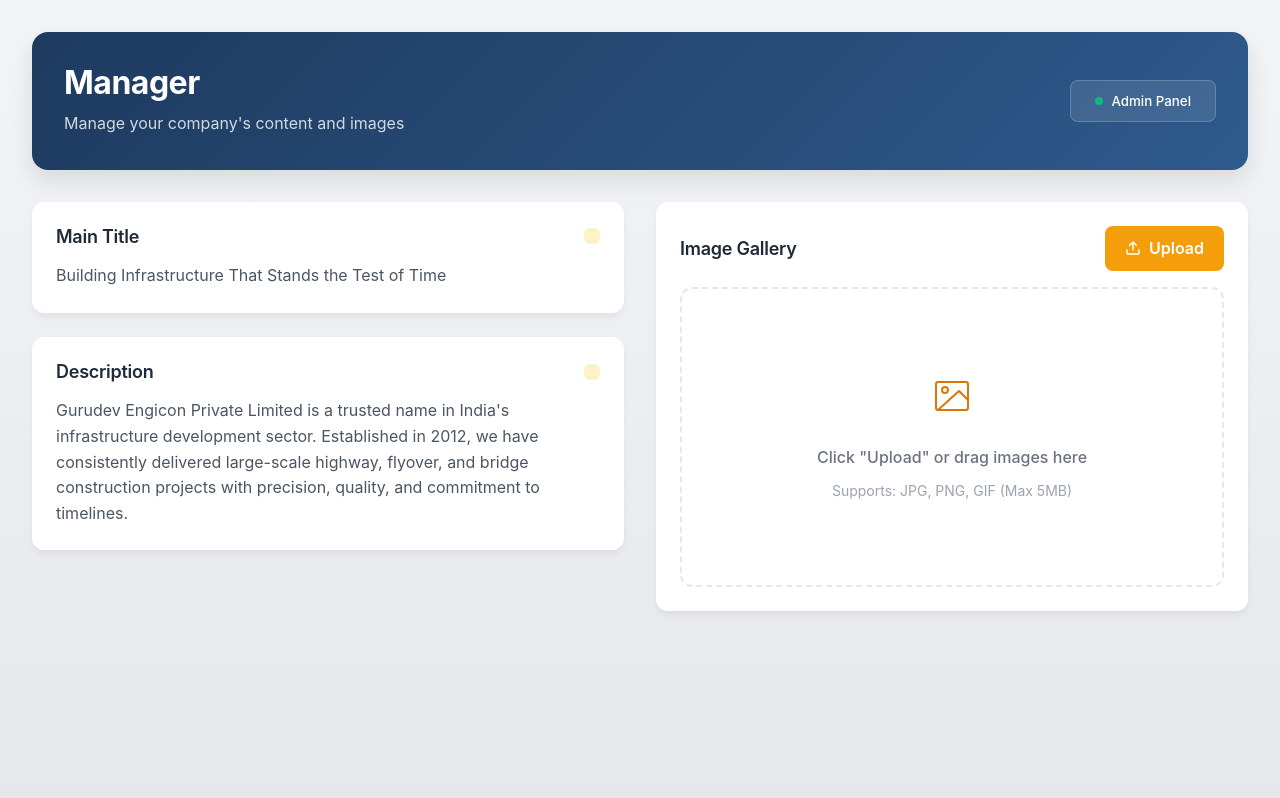
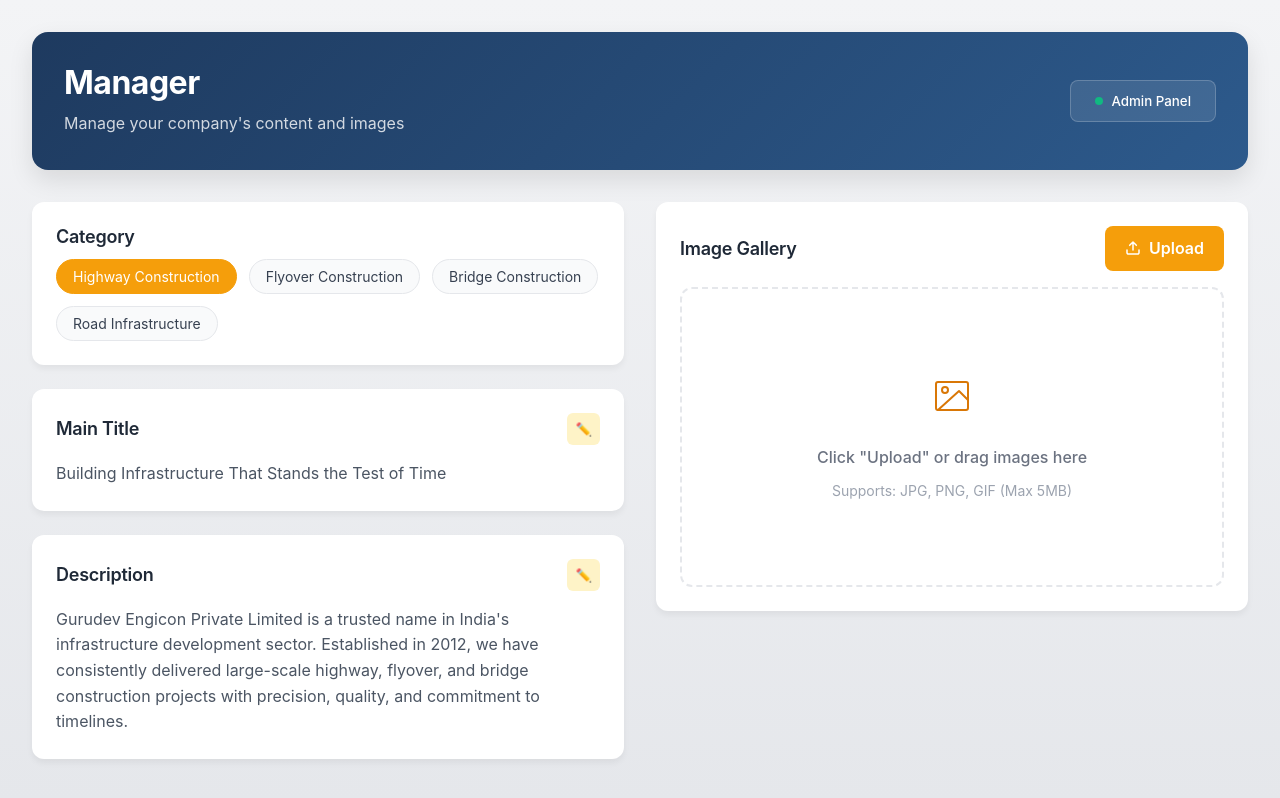
Before and after one commit to ZecurX/Gurudev-engicon-web, a Next.js app: page /admin in a window 1280 px wide. Built offline with nearby package versions, Linux system fonts and the light colour scheme.

Commit message:
category element add

```diff
--- a/app/admin/adminpanel.module.css
+++ b/app/admin/adminpanel.module.css
@@ -280,3 +280,32 @@
     grid-template-columns: repeat(auto-fill, minmax(100px, 1fr));
   }
 }
+
+.categoryGroup {
+  display: flex;
+  flex-wrap: wrap;
+  gap: 0.75rem;
+  margin-top: 0.75rem;
+}
+
+.categoryButton {
+  padding: 0.5rem 1rem;
+  border-radius: 999px;
+  border: 1px solid #e5e7eb;
+  background: #f9fafb;
+  color: #374151;
+  font-size: 0.875rem;
+  cursor: pointer;
+  transition: all 0.2s ease;
+}
+
+.categoryButton:hover {
+  background: #fde68a;
+  border-color: #f59e0b;
+}
+
+.activeCategory {
+  background: #f59e0b;
+  color: white;
+  border-color: #f59e0b;
+}
--- a/app/admin/page.tsx
+++ b/app/admin/page.tsx
@@ -17,6 +17,16 @@ export default function AboutSectionManager() {
   const [isEditingTitle, setIsEditingTitle] = useState(false);
   const [isEditingDescription, setIsEditingDescription] = useState(false);
   const [images, setImages] = useState<string[]>([]);
+
+  const categories = [
+  'Highway Construction',
+  'Flyover Construction',
+  'Bridge Construction',
+  'Road Infrastructure',
+];
+
+const [selectedCategory, setSelectedCategory] = useState(categories[0]);
+
 
   const handleImageUpload = (e: React.ChangeEvent<HTMLInputElement>) => {
     const files = e.target.files;
@@ -56,19 +66,39 @@ export default function AboutSectionManager() {
 
       <div className={styles.content}>
         <div className={styles.leftColumn}>
+
+          {/* Category Selector */}
+<div className={styles.card}>
+  <h2 className={styles.cardTitle}>Category</h2>
+  <div className={styles.categoryGroup}>
+    {categories.map((cat) => (
+      <button
+        key={cat}
+        className={`${styles.categoryButton} ${
+          selectedCategory === cat ? styles.activeCategory : ''
+        }`}
+        onClick={() => setSelectedCategory(cat)}
+      >
+        {cat}
+      </button>
+    ))}
+  </div>
+</div>
+
           {/* Main Title Section */}
 <div className={styles.card}>
   <div className={styles.cardHeader}>
     <h2 className={styles.cardTitle}>Main Title</h2>
     <button
       className={styles.editButton}
-  onClick={() => setIsEditingTitle(!isEditingTitle)}
+      onClick={() => setIsEditingTitle(true)}
       aria-label="Edit main title"
       title="Edit main title"
     >
+      ✏️
     </button>
+  </div>
 
-            </div>
   {isEditingTitle ? (
     <textarea
       className={styles.textarea}
@@ -76,42 +106,42 @@ export default function AboutSectionManager() {
       onChange={(e) => setMainTitle(e.target.value)}
       onBlur={() => setIsEditingTitle(false)}
       autoFocus
-  aria-label="Main title"
       placeholder="Enter main title"
     />
-
   ) : (
     <p className={styles.cardText}>{mainTitle}</p>
   )}
 </div>
 
+
           {/* Description Section */}
 <div className={styles.card}>
   <div className={styles.cardHeader}>
-              <h2 className={styles.cardTitle}>Description </h2>
+    <h2 className={styles.cardTitle}>Description</h2>
     <button
       className={styles.editButton}
-  onClick={() => setIsEditingTitle(!isEditingTitle)}
-  aria-label="Edit Description"
-  title="Edit Description"
+      onClick={() => setIsEditingDescription(true)}
+      aria-label="Edit description"
+      title="Edit description"
     >
+      ✏️
     </button>
   </div>
+
   {isEditingDescription ? (
     <textarea
-  className={styles.textarea}
-  value={mainTitle}
-  onChange={(e) => setMainTitle(e.target.value)}
-  onBlur={() => setIsEditingTitle(false)}
+      className={`${styles.textarea} ${styles.textareaLarge}`}
+      value={description}
+      onChange={(e) => setDescription(e.target.value)}
+      onBlur={() => setIsEditingDescription(false)}
       autoFocus
-  aria-label="Discription "
-  placeholder="Enter Discription"
+      placeholder="Enter description"
     />
-
   ) : (
     <p className={styles.cardText}>{description}</p>
   )}
 </div>
+
         </div>
 
         {/* Image Gallery Section */}
```
Lines whose indentation alone changed are shown as unchanged.
